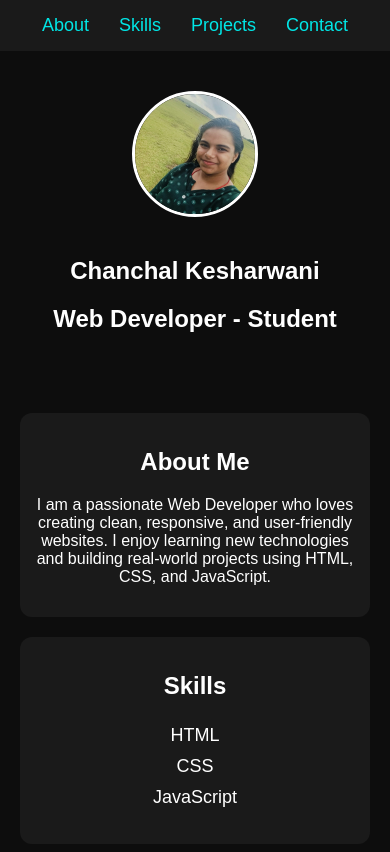
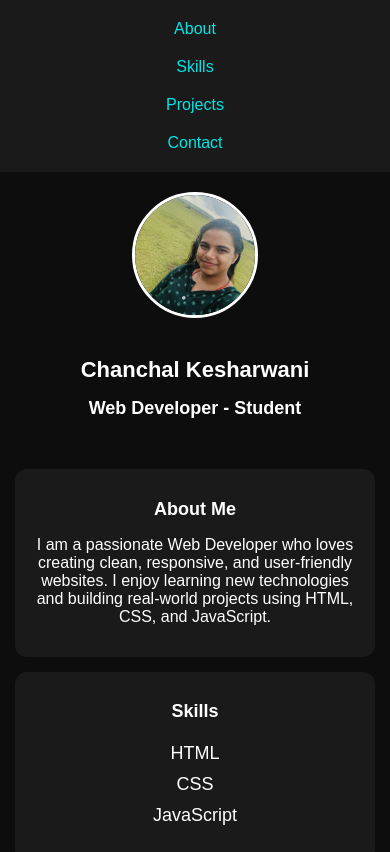
Before and after one commit to chanchal1597/Portfolio, a plain HTML site: page index.html in a window 390 px wide. Shown: the top 852 px of the page. Drawn offline with Linux system fonts and the light colour scheme.

Commit message:
Update index.html

```diff
--- a/index.html
+++ b/index.html
@@ -2,6 +2,7 @@
 <html>
     <head>
         <title>Portfolio</title>
+        <meta name="viewport" content="width=device-width, initial-scale=1.0">
         <link rel="stylesheet" href="https://cdnjs.cloudflare.com/ajax/libs/font-awesome/6.5.0/css/all.min.css">
         <style>
 
@@ -114,20 +115,57 @@
             }
 
             /* RESPONSIVE */
+
             @media (max-width: 600px) {
+
+                header {
+                    padding: 20px 10px;
+                }
+
                 .profile-pic {
                     width: 120px;
                     height: 120px;
                 }
+
                 h1 {
-                    font-size: 24px;
+                    font-size: 22px;
                 }
+
+                h2 {
+                    font-size: 18px;
+                }
+
+                .navbar ul {
+                    flex-direction: column;
+                    gap: 10px;
+                }
+
+                .navbar a {
+                    font-size: 16px;
+                    display: block;
+                    padding: 5px 0;
+                }
+
                 .section {
-                    margin: 20px;
+                    margin: 15px;
                     padding: 15px;
                 }
+
                 .projects-container {
-                    grid-template-columns: 1fr;
+                    grid-template-columns: 1fr; /* 1 project per row */
+                }
+
+                .project-card {
+                    padding: 10px;
+                }
+
+                .project-card img {
+                    height: 140px;
+                }
+
+                .social-icons a {
+                    font-size: 22px;
+                    margin: 5px;
                 }
             }
         </style>
```
